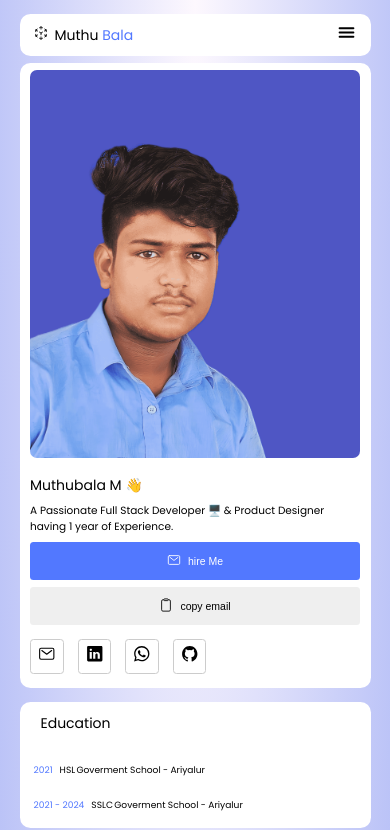
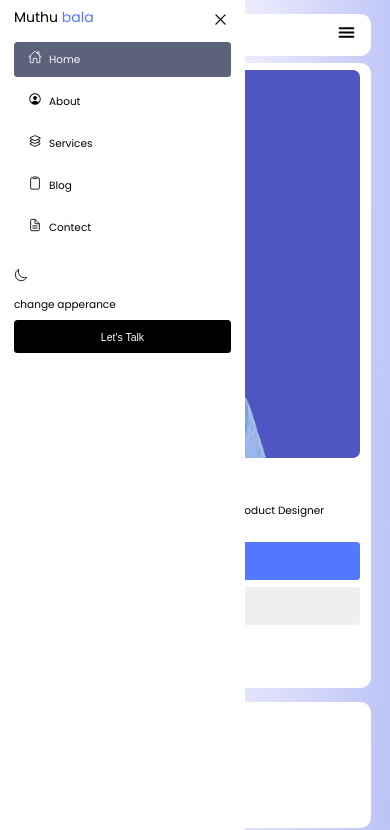
Before and after one commit to muthubala-m/my-portfolio, a plain HTML site: page index.html in a window 390 px wide. Both pictures are taken after a click on the element 346 px from the left and 35 px from the top of the page. Shown: the top 830 px of the page. Drawn offline with nearby package versions, Linux system fonts and the light colour scheme.

Commit message:
adding aditional features in home page

```diff
--- a/css/style.css
+++ b/css/style.css
@@ -276,10 +276,10 @@ body {
     width: 100%;
     height: auto;
   }
-  #education{
+  #education {
     height: 20rem !important;
   }
-  .projects{
+  .projects {
     width: 100% !important;
   }
 }
@@ -525,3 +525,53 @@ body {
   justify-content: center;
 }
 /* =========== service section end ================= */
+/* ========= mobile navigation bar ========== */
+
+.mobile-nav-bar {
+  height: 100vh;
+  width: 35rem;
+  background: var(--bg-light);
+  position: fixed;
+  top: 0;
+  left: 0;
+  display: flex;
+  flex-direction: column;
+  padding: 1rem 2rem;
+  z-index: 200;
+  gap: 2rem;
+  transform: translateX(-100%);
+  transition: all 0.3s;
+}
+.mobile-nav-bar .mobile-nav-links {
+  list-style: none;
+  display: flex;
+  flex-direction: column;
+  gap: 1rem;
+}
+.mobile-nav-links li {
+  padding: 1rem 2rem;
+  display: flex;
+  align-items: center;
+  gap: 1rem;
+}
+.mobile-nav-footer {
+  display: flex;
+  flex-direction: column;
+  gap: 1rem;
+}
+#mobile-theme{
+  font-size: 3rem;
+}
+
+#close-btn {
+  position: absolute;
+  right: 2rem;
+  font-size: 3rem ;
+  cursor: pointer;
+  top: 1rem;
+}
+.is-open {
+  transform: translateX(0%);
+  transition: all 0.3s;
+}
+/* ========= mobile navigation bar end========== */
--- a/index.html
+++ b/index.html
@@ -53,7 +53,7 @@
         ></span>
         <button class="btn normal dark">Let's Talk</button>
       </div>
-      <span class="mobile-nav icon"><ion-icon name="menu"></ion-icon></span>
+      <span class="mobile-nav icon" id="open-btn"><ion-icon name="menu"></ion-icon></span>
     </header>
     <!-- ========== header end ============= -->
     <!-- ========== section ============= -->
@@ -273,6 +273,57 @@
       <!-- ========== profile end ============= -->
     </section>
     <!-- ========== section end ============= -->
+    <!-- ========== mobile nav bar =========== -->
+    <div class="mobile-nav-bar">
+      <div class="mobile-nav-head">
+        <h2 class="head">Muthu <span>bala</span></h2>
+      </div>
+      <div class="mobile-nav-center">
+        <ul class="mobile-nav-links normal">
+          <li class="nav-active">
+            <span class="icon"><ion-icon name="home-outline"></ion-icon></span>
+            <span class="icon-name">Home</span>
+          </li>
+          <li>
+            <span class="icon"
+              ><ion-icon name="person-circle-outline"></ion-icon
+            ></span>
+            <span class="icon-name">About</span>
+          </li>
+          <li>
+            <span class="icon"
+              ><ion-icon name="layers-outline"></ion-icon
+            ></span>
+            <span class="icon-name">Services</span>
+          </li>
+          <li>
+            <span class="icon"
+              ><ion-icon name="clipboard-outline"></ion-icon
+            ></span>
+            <span class="icon-name">Blog</span>
+          </li>
+          <li>
+            <span class="icon">
+              <ion-icon name="document-text-outline"></ion-icon
+            ></span>
+            <span class="icon-name">Contect</span>
+          </li>
+        </ul>
+      </div>
+      <div class="mobile-nav-footer">
+        <span id="mobile-theme">
+          <span class="icon normal">
+            <ion-icon name="moon-outline"></ion-icon>
+          </span>
+        </span>
+        <span class="normal">change apperance</span>
+        <button class="btn normal dark">Let's Talk</button>
+      </div>
+      <span class="icon" id="close-btn">
+        <ion-icon name="close-outline"></ion-icon>
+      </span>
+    </div>
+    <!-- ========== mobile nav bar end=========== -->
     <!-- ========== icon link ============== -->
     <script
       type="module"
--- a/js/script.js
+++ b/js/script.js
@@ -1,23 +1,24 @@
 // ================= changeing theme =============
 
 const themeBtn = document.querySelector("#theme-btn");
-themeBtn.addEventListener("click", function () {
+const mbThemeBtn = document.querySelector("#mobile-theme");
+themeBtn.addEventListener("click", handleTheme);
+mbThemeBtn.addEventListener("click", handleTheme);
+function handleTheme() {
   const root = getComputedStyle(document.querySelector(":root"));
-  console.log();
   if (root.getPropertyValue("--bg-light") == "white") {
     document.documentElement.style.cssText =
-      "--bg-light: rgb(23, 23, 23); --text-primary: white; --text-theme:#f7f5f5;";
-    themeBtn.innerHTML = `<ion-icon name="sunny-outline"></ion-icon>`;
-    themeBtn.classList.add("sun");
+      "--bg-light: rgb(23, 23, 23); --text-primary: white; --text-theme:rgb(40, 40, 40);";
+    this.innerHTML = `<ion-icon name="sunny-outline"></ion-icon>`;
+    this.classList.add("sun");
   } else {
     document.documentElement.style.cssText =
       "--bg-light: white; --text-primary: black; --text-theme:#e8e8e8;";
-    themeBtn.innerHTML = `<ion-icon name="moon"></ion-icon
+    this.innerHTML = `<ion-icon name="moon"></ion-icon
     >`;
-    themeBtn.classList.remove("sun");
+    this.classList.remove("sun");
   }
-});
-
+}
 // ============ adding style in navigation bar ========
 
 const navItems = document.querySelectorAll(".nav li");
@@ -38,3 +39,14 @@ navItems.forEach((navItem) => {
     });
   });
 });
+
+// mobile navigation bar
+const mbOpenBtn = document.querySelector("#open-btn");
+const mbCloseBtn = document.querySelector("#close-btn");
+const mbNav = document.querySelector(".mobile-nav-bar");
+mbOpenBtn.addEventListener("click", function () {
+  mbNav.classList.add("is-open");
+});
+mbCloseBtn.addEventListener("click", function () {
+  mbNav.classList.remove("is-open");
+});
```
